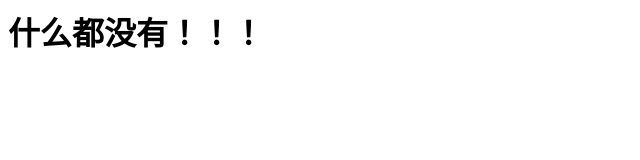
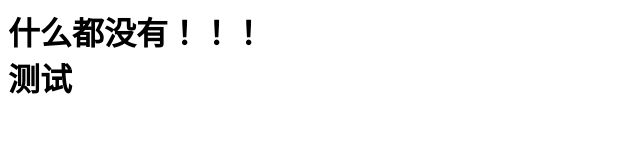
Before and after one commit to passPath/xjk.github.io, a plain HTML site: page index.html in a window 1280 px wide. Shown: the whole page, without its empty margins (0-640 px from the left). Drawn offline with Linux system fonts and the light colour scheme.

Commit message:
Update index.html

```diff
--- a/index.html
+++ b/index.html
@@ -9,5 +9,6 @@
 <body>
 
 <h1>什么都没有！！！</h1>
+    <h1>测试</h1>
 </body>
 </html>
```
